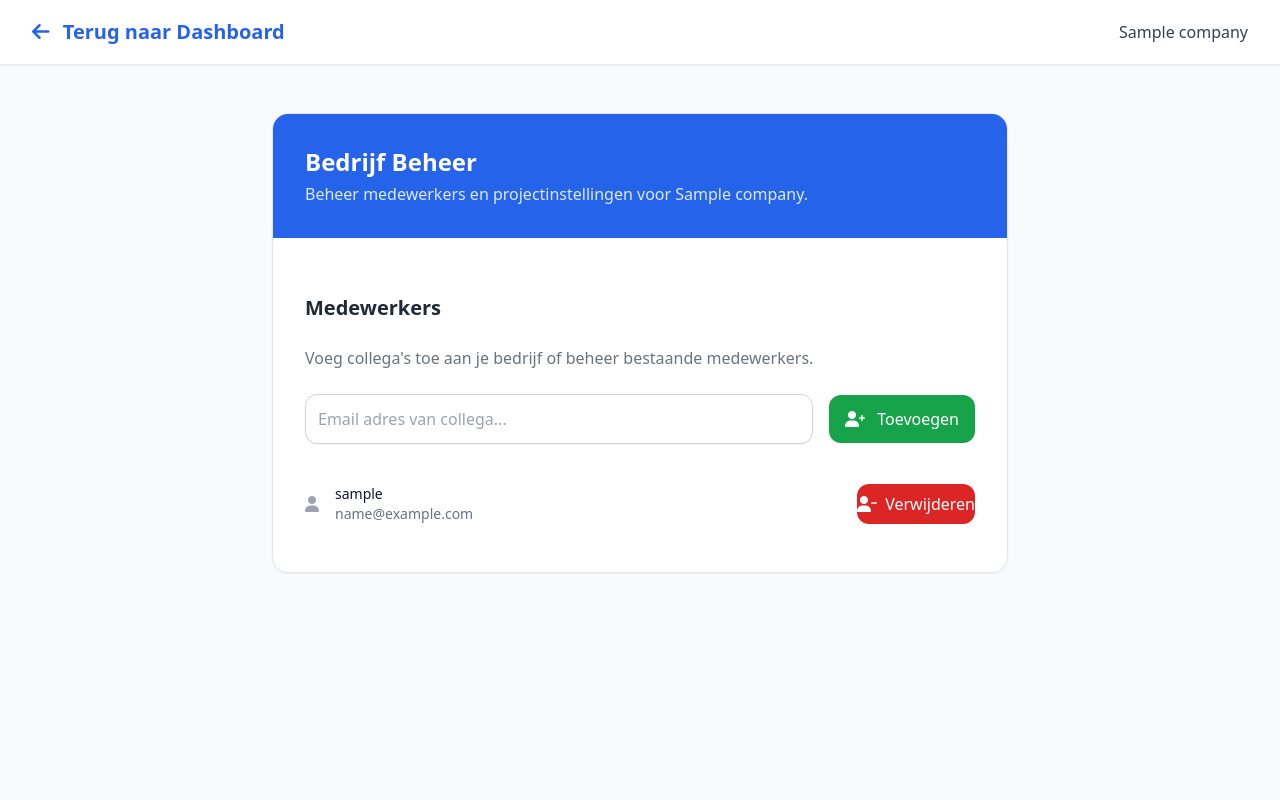
After one commit to Geertvb1977/Time_registry_webversion, a Django app: page /company_detail/ in a window 1280 px wide. The commit adds this page. Run offline with Django 5.2, Linux system fonts and the light colour scheme; a user stored in the database is signed in; tables that the repository leaves empty hold one stand-in row (values such as "Sample post"); some libraries are stand-ins or nearby versions.

Commit message:
Invite colleagues working

```diff
--- a/djangoproject/djangoproject/templates/base.html
+++ b/djangoproject/djangoproject/templates/base.html
@@ -52,7 +52,7 @@
             </a>
 
             <!-- Bedrijf beheren -->
-            <a href="{% url 'eventaflow:select_company' %}" class="flex items-center p-4 bg-white rounded-xl shadow-sm border border-gray-100 hover:border-indigo-500 transition-all group">
+            <a href="{% url 'eventaflow:company_detail' %}" class="flex items-center p-4 bg-white rounded-xl shadow-sm border border-gray-100 hover:border-indigo-500 transition-all group">
                 <div class="p-3 rounded-lg bg-indigo-50 text-indigo-600 group-hover:bg-indigo-600 group-hover:text-white transition-colors">
                     <i class="fas fa-building text-xl"></i>
                 </div>
--- a/djangoproject/time_reg_web/models.py
+++ b/djangoproject/time_reg_web/models.py
@@ -48,8 +48,6 @@ class UserProfile(models.Model):
         return f"Profiel van {self.user.username}"
 
 # 3. Bestaande modellen aanpassen (Klant, Project, etc.)
-
-# company = models.ForeignKey(Company, on_delete=models.CASCADE)
 
 
 class Customer(models.Model):
--- /dev/null
+++ b/djangoproject/time_reg_web/templates/companies/company_detail.html
@@ -0,0 +1,75 @@
+<!DOCTYPE html>
+<html lang="nl">
+<head>
+    <meta charset="UTF-8">
+    <meta name="viewport" content="width=device-width, initial-scale=1.0">
+    <title>Bedrijf beheren - {{ user.profile.company.name }}</title>
+    <script src="https://cdn.tailwindcss.com"></script>
+    <link rel="stylesheet" href="https://cdnjs.cloudflare.com/ajax/libs/font-awesome/6.0.0/css/all.min.css">
+</head>
+<body class="bg-gray-50 min-h-screen">
+
+    <!-- Navigatie -->
+    <nav class="bg-white shadow-sm border-b border-gray-200">
+        <div class="max-w-7xl mx-auto px-4 sm:px-6 lg:px-8 h-16 flex justify-between items-center">
+            <div class="flex items-center">
+                <a href="/" class="text-xl font-bold text-blue-600 hover:opacity-80 transition-opacity">
+                    <i class="fas fa-arrow-left mr-2"></i> Terug naar Dashboard
+                </a>
+            </div>
+            <div class="font-medium text-gray-700">
+                    {{ user.profile.company.name }}
+            </div>
+        </div>
+    </nav>
+
+    <main class="max-w-3xl mx-auto py-12 px-4">
+        <div class="bg-white rounded-2xl shadow-sm border border-gray-200 overflow-hidden">
+            <div class="p-8 bg-blue-600 text-white">
+                <h1 class="text-2xl font-bold">Bedrijf Beheer</h1>
+                <p class="text-blue-100 mt-1">Beheer medewerkers en projectinstellingen voor {{ company.name }}.</p>
+            </div>
+
+            <form method="POST" class="p-8 space-y-6">
+                {% csrf_token %}
+
+                <h2 class="text-xl font-semibold text-gray-800">Medewerkers</h2>
+                <p class="text-gray-500 mb-4">Voeg collega's toe aan je bedrijf of beheer bestaande medewerkers.</p>
+
+                <div class="flex items-center space-x-4 mb-6">
+                    <input type="email" name="employee_email" required
+                        class="flex-1 block w-full pl-3 pr-3 py-3 border border-gray-300 rounded-xl shadow-sm focus:ring-blue-500 focus:border-blue-500 transition-all outline-none"
+                        placeholder="Email adres van collega...">
+                    <button type="submit" name="add_employee" class="px-4 py-3 bg-green-600 text-white rounded-xl hover:bg-green-700 transition-colors">
+                        <i class="fas fa-user-plus mr-2"></i> Toevoegen
+                    </button>
+                </div>
+                {% if company_employees %}
+                    <ul class="divide-y divide-gray-200">
+                        {% for employee in company_employees %}
+                            <li class="py-4 flex items-center justify-between">
+                                <div class="flex items-center space-x-4">
+                                    <div class="flex-shrink-0">
+                                        <i class="fas fa-user text-gray-400"></i>
+                                    </div>
+                                    <div>
+                                        <p class="text-sm font-medium text-gray-900">{{ employee.user.username }}</p>
+                                        <p class="text-sm text-gray-500">{{ employee.user.email }}</p>
+                                    </div>
+                                </div>
+                                <div>
+                                    <button type="submit" name="remove_employee" value="{{ employee.id }}" class=">px-3 py-2 bg-red-600 text-white rounded-xl hover:bg-red-700 transition-colors">
+                                        <i class="fas fa-user-minus mr-1"></i> Verwijderen
+                                    </button>
+                                </div>
+                            </li>
+                        {% endfor %}
+                    </ul>
+                {% else %}
+                    <p class="text-gray-500">Er zijn nog geen medewerkers toegevoegd aan dit bedrijf.</p>
+                {% endif %}
+            </form>
+        </div>
+    </main>
+</body>
+</html>
--- a/djangoproject/time_reg_web/urls.py
+++ b/djangoproject/time_reg_web/urls.py
@@ -10,6 +10,7 @@ urlpatterns = [
     path('create_company/', views.CompanyCreateView.as_view(), name='create_company'),
     path('switch_company/<int:company_id>/', views.switch_company, name='switch_company'),
     path('register/', views.RegisterUserView.as_view(), name='register_company'),
+    path('company_detail/', views.CompanyDetailView.as_view(), name='company_detail'),
     path('customer/new/', views.CustomerCreateView.as_view(), name='customer_create'),
     path('project/new/', views.ProjectCreateView.as_view(), name='project_create'),
     path('timer/start/', views.start_timer, name='start_timer'),
--- a/djangoproject/time_reg_web/views.py
+++ b/djangoproject/time_reg_web/views.py
@@ -1,6 +1,7 @@
 """Views voor multi-tenant ondersteuning in de tijdregistratie webapplicatie."""
 
-from django.shortcuts import render, redirect
+from django.shortcuts import render, redirect, get_object_or_404
+from django.contrib import messages
 from django.views import View
 from django.views.generic import ListView, CreateView, UpdateView
 from django.db import transaction
@@ -9,7 +10,7 @@ from django.contrib.auth.mixins import LoginRequiredMixin
 from django.contrib.auth.decorators import login_required
 from django.contrib.auth import logout, login
 from django.utils import timezone
-from django.shortcuts import get_object_or_404
+
 from django.http import HttpResponse
 from django.urls import reverse_lazy
 from django.views.generic.base import RedirectView
@@ -286,6 +287,71 @@ class CompanyCreateView(LoginRequiredMixin, CreateView):
         return super().form_invalid(form)
 
 
+
+class CompanyDetailView(LoginRequiredMixin, View):
+    template_name = 'companies/company_detail.html'
+
+    def get_context_data(self, company):
+        """Helper om de context op te halen"""
+        return {
+            'company': company,
+            'company_employees': UserProfile.objects.filter(company=company),
+            # 'projects': Project.objects.filter(customer__company=company) # Veronderstelt Project -> Customer -> Company
+            }
+
+    def get(self, request):
+        company = request.user.profile.company
+        if not company:
+            messages.error(request, "Je bent niet gekoppeld aan een bedrijf.")
+            return redirect('eventaflow:dashboard')
+        return render(request, self.template_name, self.get_context_data(company))
+
+    def post(self, request):
+        company = request.user.profile.company
+
+        # 1. Medewerker toevoegen via e-mail
+        if 'add_employee' in request.POST:
+            email = request.POST.get('employee_email', '').strip()
+        # Validatie: email mag niet leeg zijn
+            if not email:
+                messages.error(request, "Voer alstublieft een e-mailadres in.")
+            else:
+                try:
+                    # Zoek gebruiker op e-mail (case-insensitive)
+                    user_to_add = User.objects.get(email__iexact=email)
+                    # Controleer of deze gebruiker al in het bedrijf zit
+                    existing_profile = UserProfile.objects.filter(
+                    user=user_to_add,
+                    company=company
+                    ).first()
+                    if existing_profile:
+                        messages.warning(request, f"{user_to_add.username} is al lid van dit bedrijf.")
+                    else:
+                    # Maak of update het profiel
+                        profile, created = UserProfile.objects.get_or_create(user=user_to_add)
+                        profile.company = company
+                        profile.is_company_admin = False # Expliciet geen admin maken
+                        profile.save()
+                        company.members.add(user_to_add) # Voeg toe aan de ManyToMany relatie
+                        messages.success(request, f"{user_to_add.username} ({user_to_add.email}) is toegevoegd aan het bedrijf.")
+                except User.DoesNotExist:
+                    messages.error(request, f"Geen gebruiker gevonden met e-mailadres '{email}'. Controleer het e-mailadres en probeer opnieuw.")
+
+        # 2. Medewerker verwijderen
+        elif 'remove_employee' in request.POST:
+            employee_id = request.POST.get('remove_employee')
+            try:
+                profile = UserProfile.objects.get(id=employee_id, company=company)
+                user_name = profile.user.username
+                profile.delete()
+                messages.success(request, f"{user_name} is verwijderd uit het bedrijf.")
+            except UserProfile.DoesNotExist:
+                messages.error(request, "Medewerker niet gevonden.")
+
+        return render(request, self.template_name, self.get_context_data(company))
+
+
+
 # 6. Uitloggen
 class LoginView(RedirectView):
 
```
